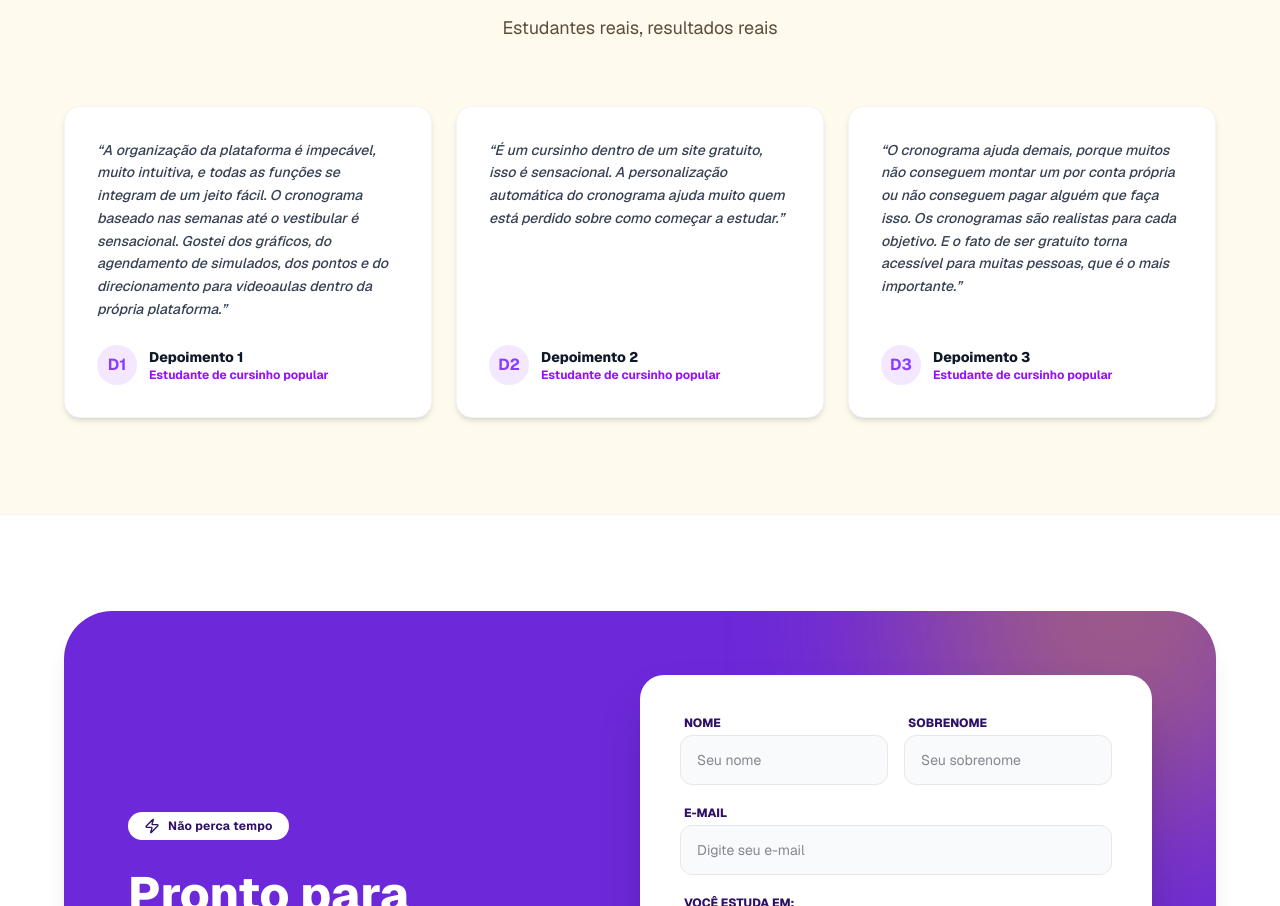
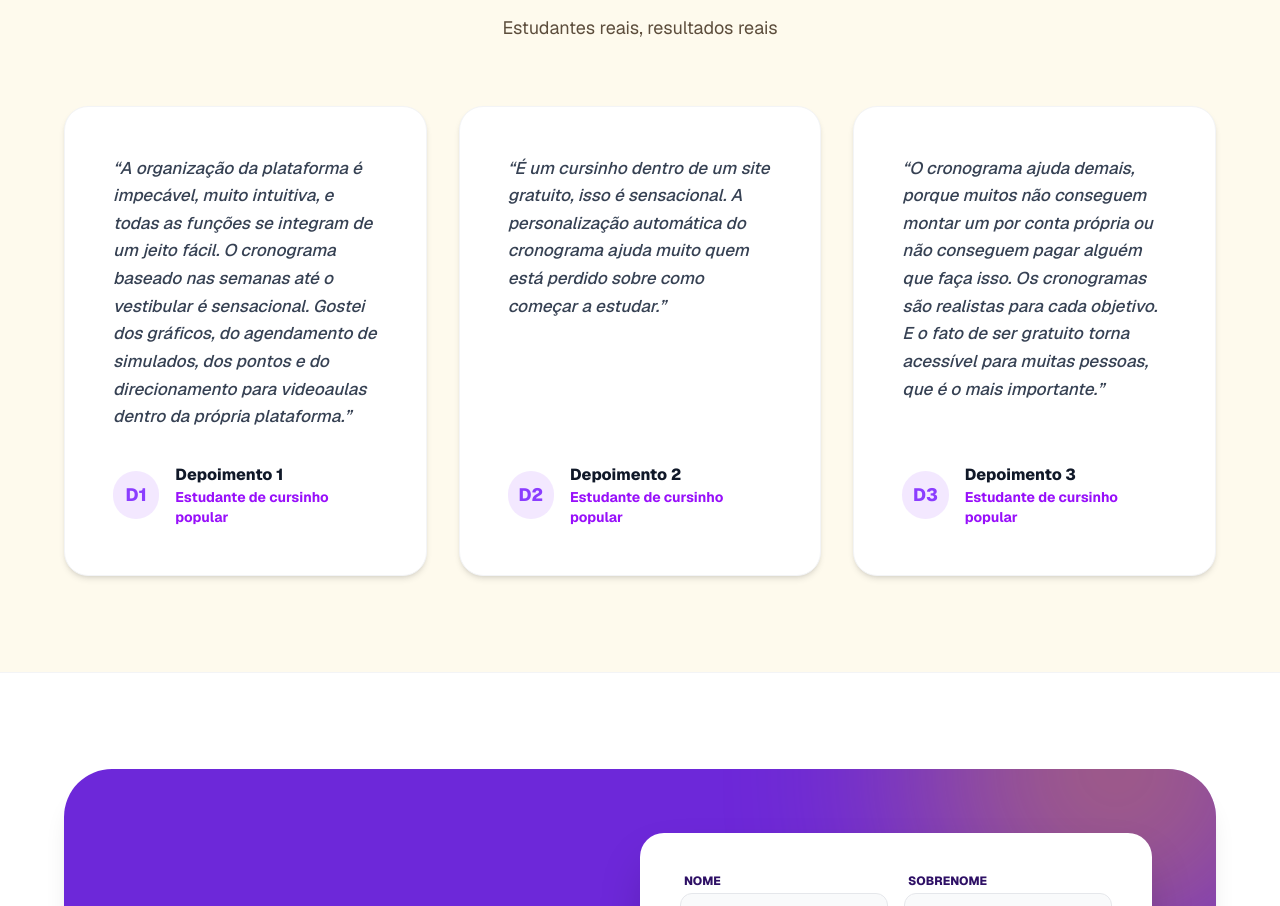
Before and after one commit to leterizza/LandingPage, a Next.js app: page / in a window 1280 px wide. Shown: the part 4138-5044 px from the top of the page. Built offline with nearby package versions, Linux system fonts and the light colour scheme.

Commit message:
style(social-proof): increase card size padding and font sizes for better legibility

```diff
--- a/src/app/page.tsx
+++ b/src/app/page.tsx
@@ -398,7 +398,7 @@ export default function Home() {
                     <p className="text-[#5C4D3C] mt-6 text-lg">Estudantes reais, resultados reais</p>
                 </div>
 
-                <div className="grid md:grid-cols-3 gap-6">
+                <div className="grid md:grid-cols-3 gap-8">
                      {[
                         {
                             texto: "A organização da plataforma é impecável, muito intuitiva, e todas as funções se integram de um jeito fácil. O cronograma baseado nas semanas até o vestibular é sensacional. Gostei dos gráficos, do agendamento de simulados, dos pontos e do direcionamento para videoaulas dentro da própria plataforma.",
@@ -416,17 +416,17 @@ export default function Home() {
                             tag: "Estudante de cursinho popular"
                         }
                      ].map((dep, idx) => (
-                        <div key={idx} className="bg-white p-8 rounded-2xl border border-gray-100 shadow-md hover:shadow-lg transition duration-300 flex flex-col justify-between">
-                            <p className="text-sm text-gray-700 mb-6 leading-relaxed font-medium italic">
+                        <div key={idx} className="bg-white p-10 md:p-12 rounded-3xl border border-gray-100 shadow-md hover:shadow-xl transition duration-300 flex flex-col justify-between">
+                            <p className="text-base md:text-[17px] text-gray-700 mb-8 leading-relaxed font-medium italic">
                                 &ldquo;{dep.texto}&rdquo;
                             </p>
-                            <div className="flex items-center gap-3 mt-auto">
-                                <div className="w-10 h-10 bg-purple-100 rounded-full flex items-center justify-center text-[#8B3DFF] font-bold">
+                            <div className="flex items-center gap-4 mt-auto">
+                                <div className="w-12 h-12 bg-purple-100 rounded-full flex items-center justify-center text-[#8B3DFF] font-extrabold text-base md:text-lg">
                                     D{idx + 1}
                                 </div>
                                 <div>
-                                    <div className="font-extrabold text-gray-900 text-sm">{dep.autor}</div>
-                                    <div className="text-xs text-purple-600 font-bold">{dep.tag}</div>
+                                    <div className="font-extrabold text-gray-900 text-base">{dep.autor}</div>
+                                    <div className="text-sm text-purple-600 font-bold">{dep.tag}</div>
                                 </div>
                             </div>
                         </div>
```
